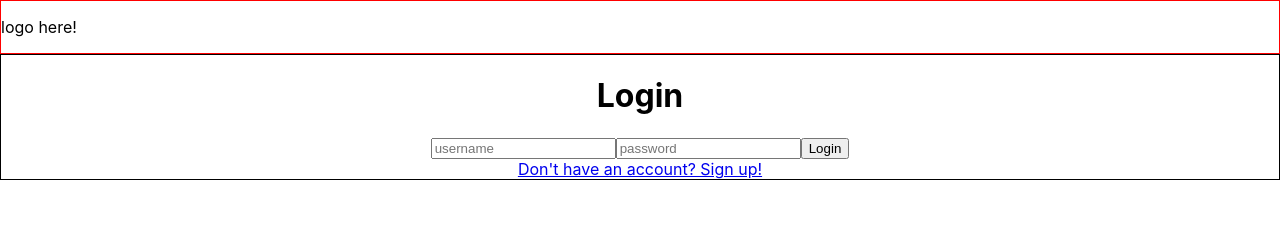
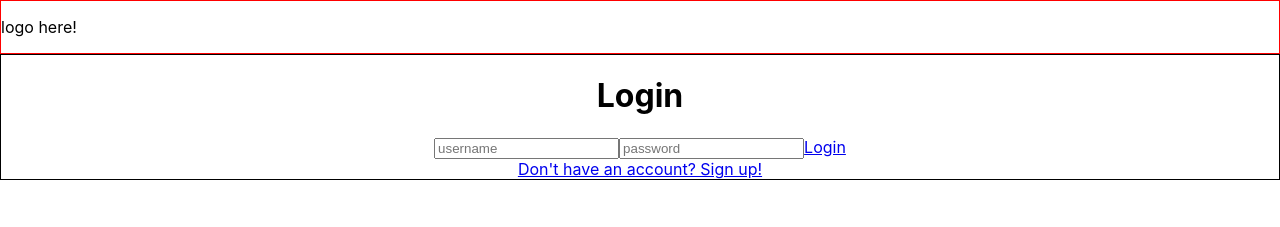
Before and after one commit to Farahgus10/Movie-Roulette-client, a React (Create React App) app: page / in a window 1280 px wide. Shown: the top 227 px of the page. Built offline with nearby package versions, Linux system fonts and the light colour scheme.

Commit message:
added state

```diff
--- a/src/App.js
+++ b/src/App.js
@@ -9,14 +9,25 @@ import MovieProfile from './ProfileComponent/movieProfile'
 import Footer from './FooterComponent/footer';
 import './App.css'
 
-function App() {
+class App extends React.Component {
+  state = {
+      movieRoulette: ['movie 1', 'movie 2', 'movie 3', 'movie 4', 'movie 5'],
+  }
+
+
+  render() {
     return (
       <main className='App'>
         {/* <LoginForm/> */}
           <Route exact path='/' component={LoginForm} />
           <Route path='/signup' component={SignUpPage} />
           <Route path='/genre-select' component={MoviePreference} />
-        <Route path='/movie-roulette' component={MovieRoulette} />
+
+          <Route exact path="/movie-roulette" render={() => (
+            <MovieRoulette movies={this.state.movieRoulette}/>
+          )} />
+
+
           <Route path='/your-movies' component={YourMovies} />
           <Route path='/movie-profile' component={MovieProfile} />
 
@@ -24,5 +35,6 @@ function App() {
       </main>
     );
   }
+}
 
 export default App;
--- a/src/Login-Component/loginForm.js
+++ b/src/Login-Component/loginForm.js
@@ -3,7 +3,8 @@ import Logo from './logo';
 import { Link } from 'react-router-dom';
 import './loginComponent.css';
 
-function loginForm(props) {
+class loginForm extends React.Component {
+    render() {
         return (
             <div className="login_page">
                 <Logo/>
@@ -12,7 +13,8 @@ function loginForm(props) {
                     <form id="login-form">
                     <input type="text" name="username" id="username-field" placeholder="username"/>
                     <input type="password" name="password" id="password-field" placeholder="password"/>
-                <button type="submit" value="login" id="login-submit">Login</button>
+                    {/* <button type="submit" value="login" id="login-submit">Login</button> */}
+                    <Link to="/movie-roulette">Login</Link>
                 </form>
 
             <Link to="/signup">Don't have an account? Sign up!</Link>
@@ -21,5 +23,6 @@ function loginForm(props) {
             </div>
         )
     }
+}
 
 export default loginForm;
--- a/src/MovieRoulette-Component/movieRoulette.js
+++ b/src/MovieRoulette-Component/movieRoulette.js
@@ -1,7 +1,9 @@
 import React from 'react';
 import './movieRoulette.css'
 
-function MovieRoulette() {
+function MovieRoulette(props) {
+    console.log(props.movies)
+
     return(
         <div>
             <h1>Movie Roulette</h1>
```
Also changed, not shown: 1 other file (tests, documents, lock files or other folders). Lines whose indentation alone changed are shown as unchanged.
